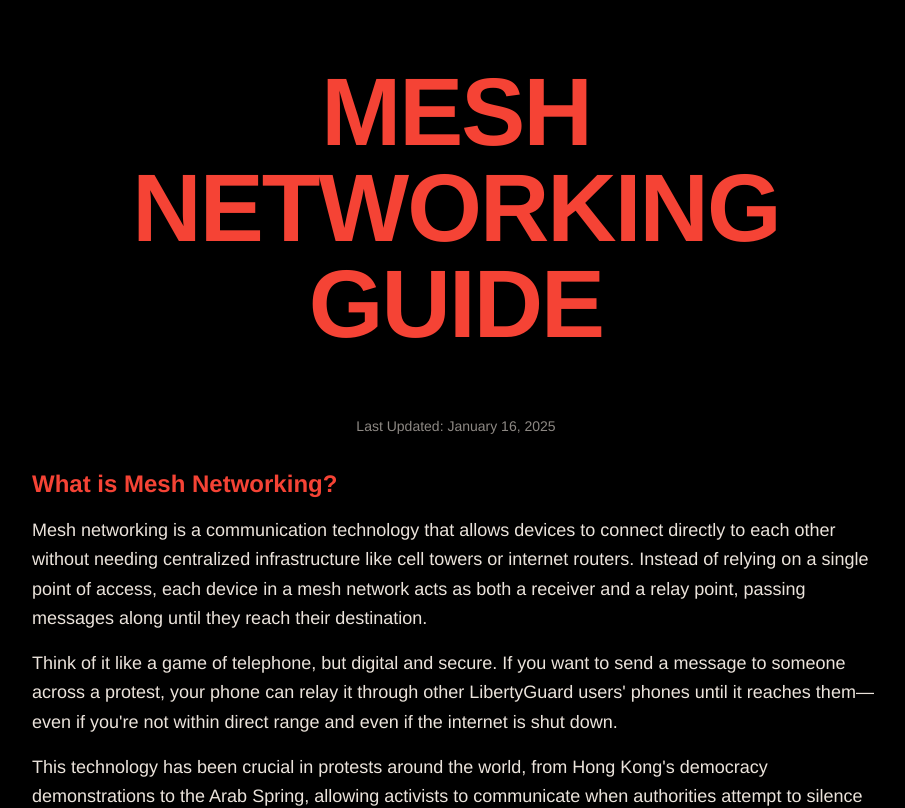
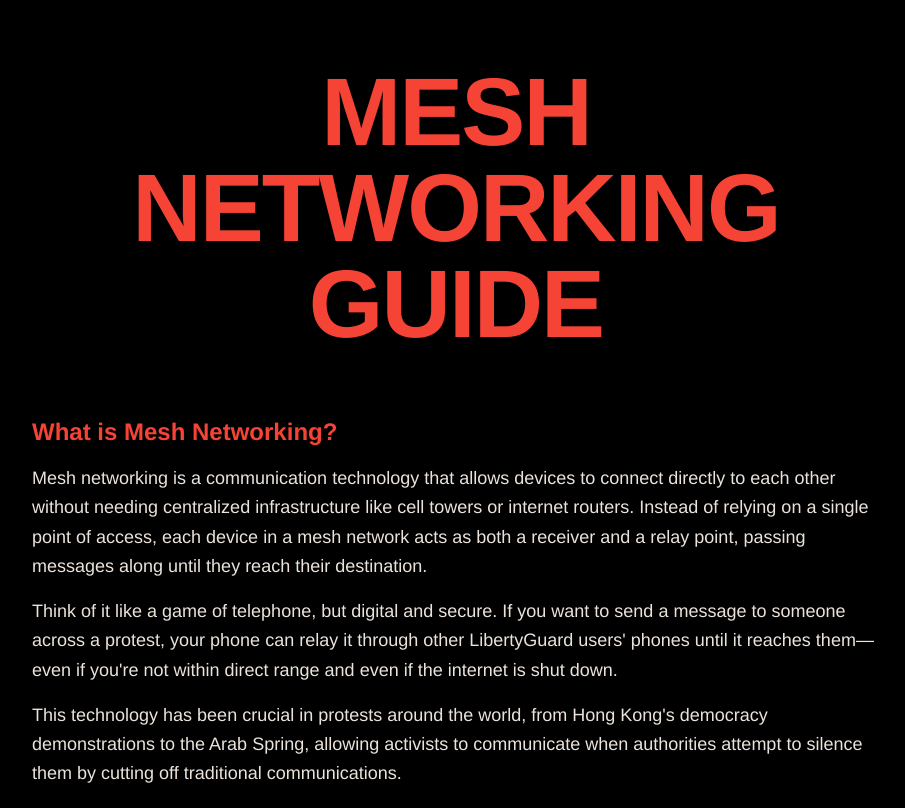
Before and after one commit to thedanperry/LibertyGuard-Website, a Next.js app: page /mesh-networking in a window 1280 px wide. Shown: the top 808 px of the page, without its empty margins (184-1089 px from the left). Built offline with nearby package versions, Linux system fonts and the light colour scheme.

Commit message:
Remove date stamp from mesh networking guide

```diff
--- a/src/app/mesh-networking/page.tsx
+++ b/src/app/mesh-networking/page.tsx
@@ -9,10 +9,6 @@ export default function MeshNetworkingPage() {
         </h1>
 
         <div className="space-y-8 text-climate-cream">
-          <div className="text-center mb-8">
-            <p className="text-sm opacity-60">Last Updated: January 16, 2025</p>
-          </div>
-
           <section>
             <h2 className="text-2xl font-bold text-climate-red mb-4">What is Mesh Networking?</h2>
             <p className="text-lg leading-relaxed mb-4">
```
